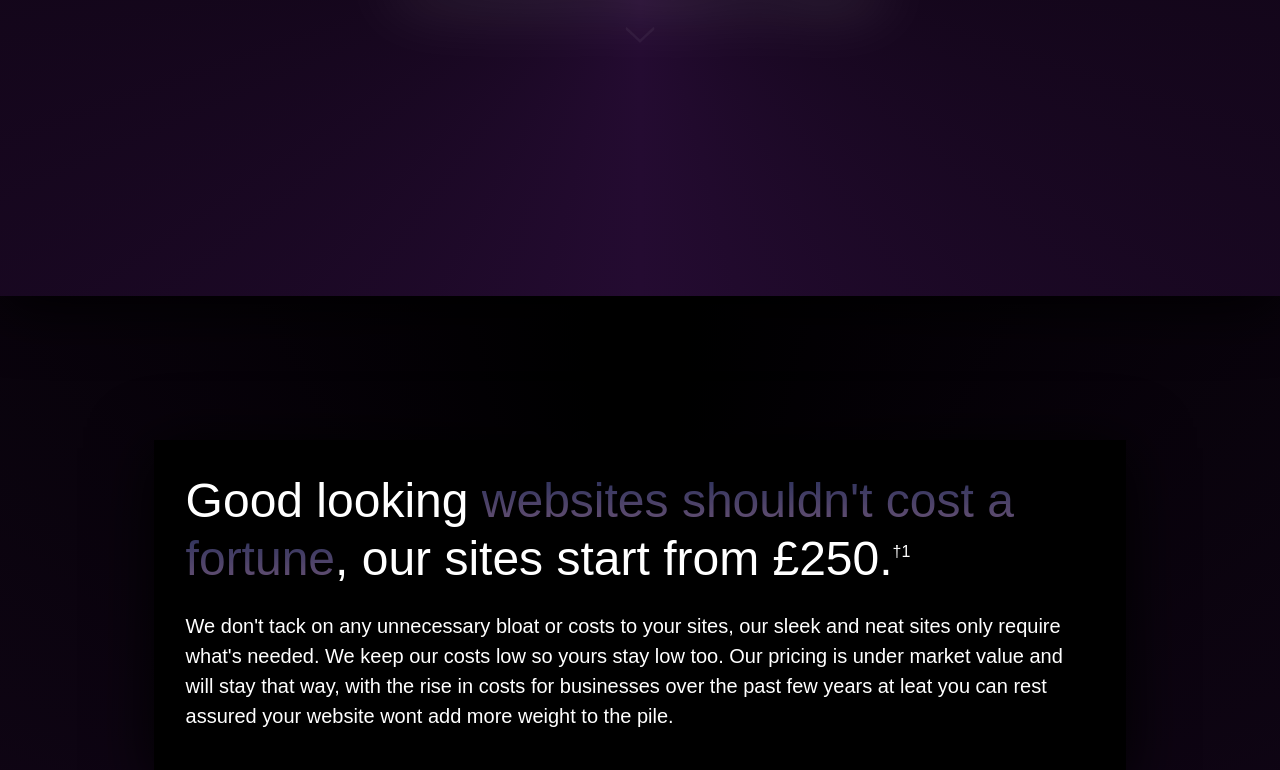
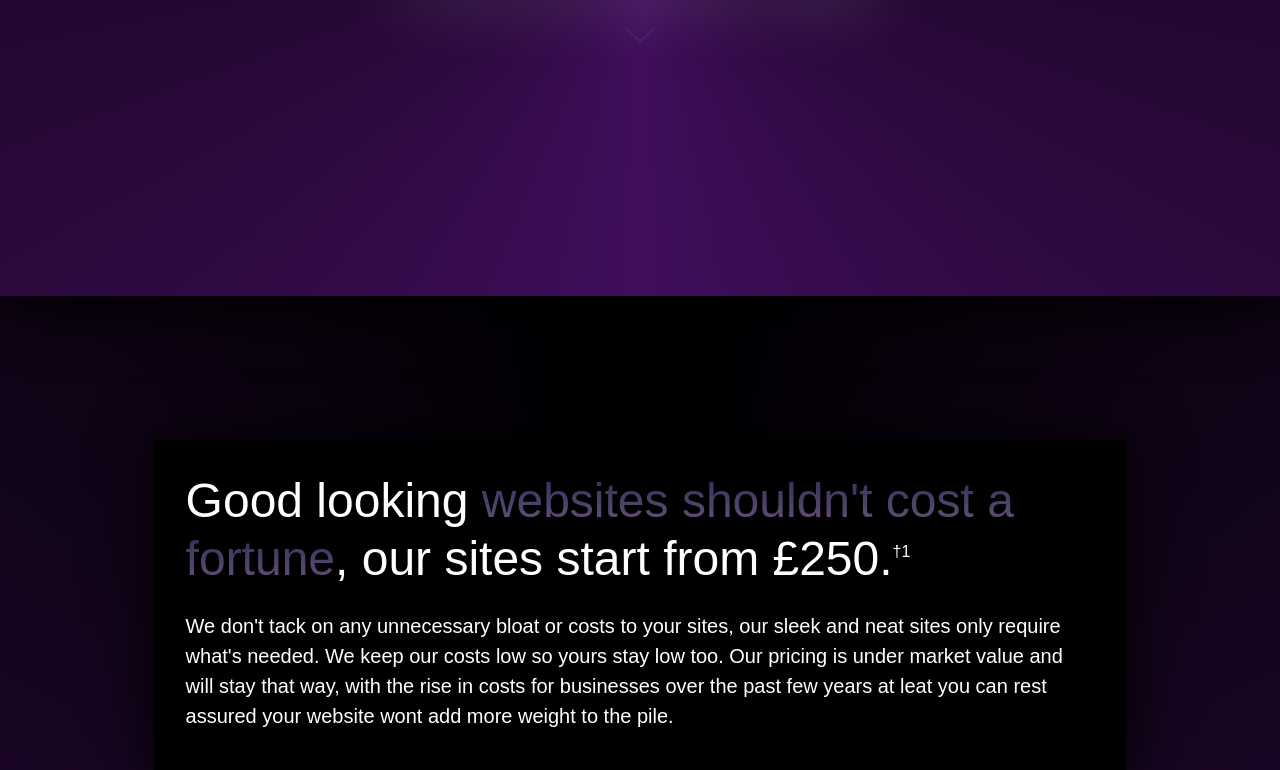
Before and after one commit to jakels/GBG_greybird.group, a plain HTML site: page index.html in a window 1280 px wide. Shown: the part 504-1274 px from the top of the page. Drawn offline with Linux system fonts and the light colour scheme.

Commit message:
Saturated accent colour

```diff
--- a/unique_assets/css/main.css
+++ b/unique_assets/css/main.css
@@ -148,7 +148,7 @@ body {
 }
 
 .accent_colour_not_text{
-    background-image: conic-gradient(black, #240b31, black);
+    background-image: conic-gradient(black, #400e5b, black);
 }
 
 .both_shadow_accent{
```
